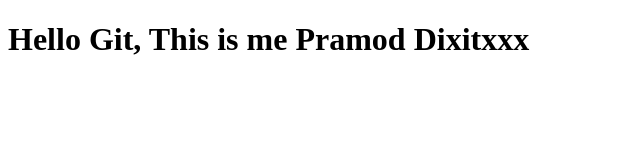
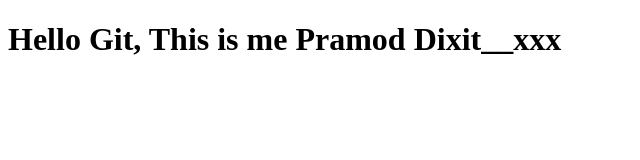
Before and after one commit to pramod824/Notes, a plain HTML site: page index.html in a window 1280 px wide. Shown: the full height of the page, 0-640 px from the left. Drawn offline with Linux system fonts and the light colour scheme.

Commit message:
smthing _

```diff
--- a/index.html
+++ b/index.html
@@ -6,6 +6,6 @@
     <title>Document</title>
 </head>
 <body>
-    <h1>Hello Git, This is me Pramod Dixitxxx</h1>
+    <h1>Hello Git, This is me Pramod Dixit__xxx</h1>
 </body>
 </html>
```
